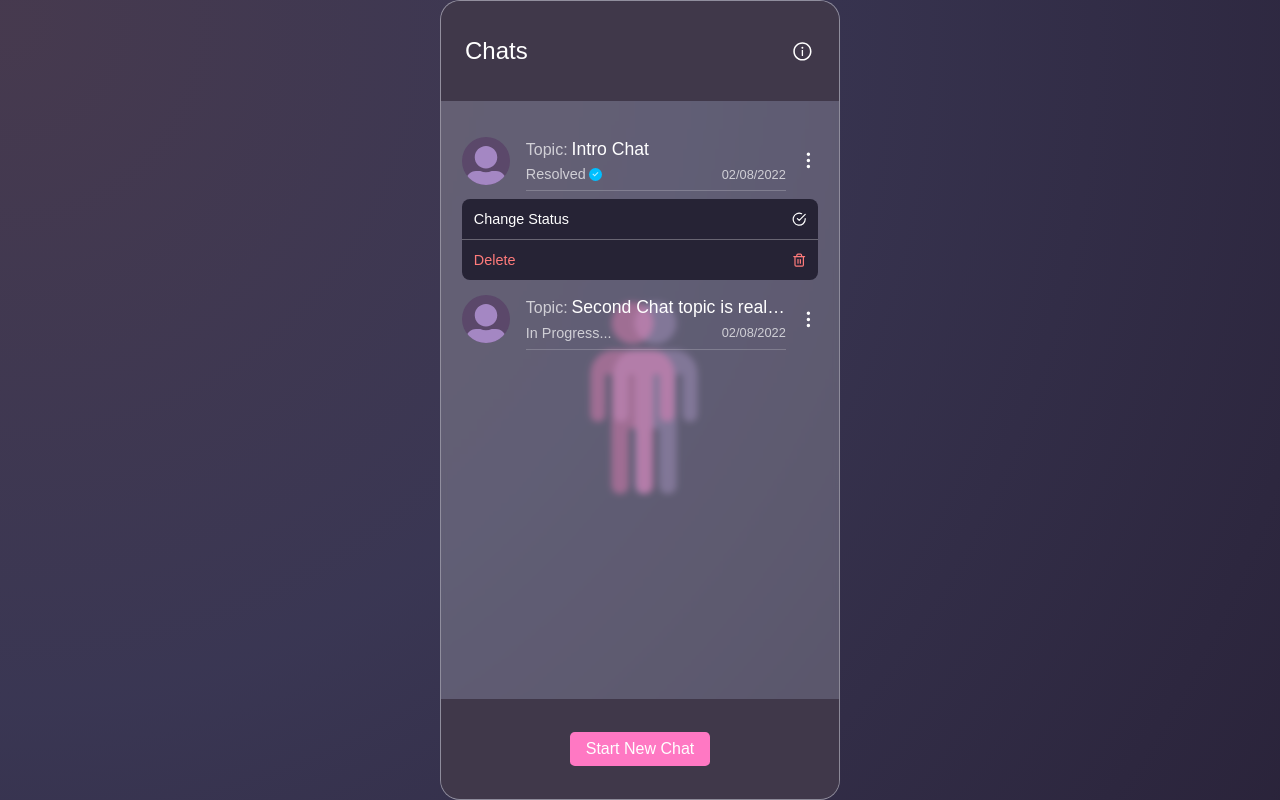
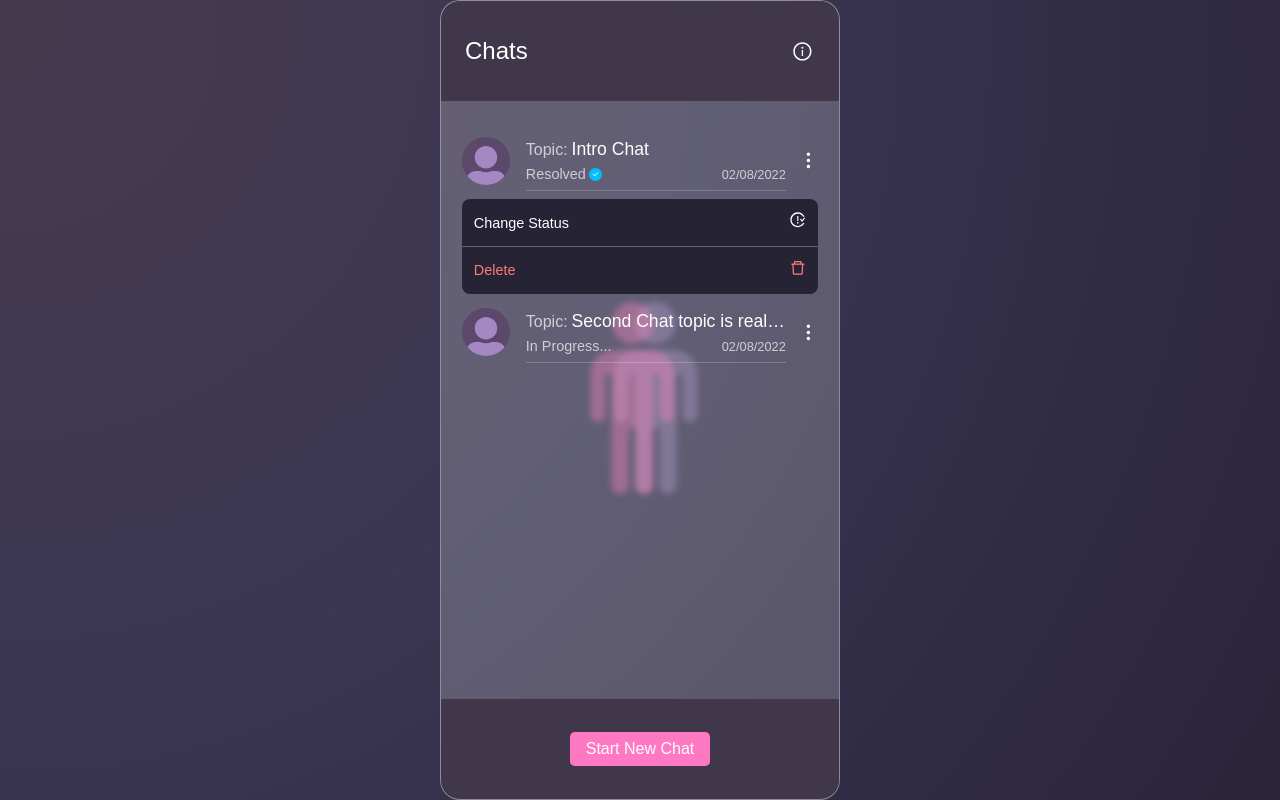
Before and after one commit to vladciuca/shadow-talk, a React (Create React App) app: page / in a window 1280 px wide. Both pictures are taken after a click on the element 808 px from the left and 160 px from the top of the page. Built offline with nearby package versions, Linux system fonts and the light colour scheme.

Commit message:
changed Options dropdown icons

```diff
--- a/src/components/ChatsListItem/ChatsListItem.js
+++ b/src/components/ChatsListItem/ChatsListItem.js
@@ -3,7 +3,7 @@ import { useNavigate } from "react-router-dom";
 import { ChatListContext } from "../../Store";
 import { CgCheck } from "react-icons/cg";
 import { TbDotsVertical } from "react-icons/tb";
-import { FiCheckCircle, FiTrash2 } from "react-icons/fi";
+import { AiOutlineDelete, AiOutlineIssuesClose } from "react-icons/ai";
 import useClickOutside from "../../hooks/useClickOutside";
 import { UserIcon } from "../UserIcon/UserIcon";
 import {
@@ -83,11 +83,16 @@ export const ChatsListItem = ({ id, topic, resolved, date }) => {
         // <OptionsDropdown options={options} />
         <OptionsContainer showOptions={showOptions}>
           <Option onClick={() => toggleChatResolved(id)}>
-            Change Status <FiCheckCircle />
+            Change Status
+            <span>
+              <AiOutlineIssuesClose />
+            </span>
           </Option>
           <Option delete onClick={() => deleteChat(id)}>
             Delete
-            <FiTrash2 />
+            <span>
+              <AiOutlineDelete />
+            </span>
           </Option>
         </OptionsContainer>
       ) : null}
--- a/src/components/ChatsListItem/ChatsListItem.styles.js
+++ b/src/components/ChatsListItem/ChatsListItem.styles.js
@@ -119,4 +119,7 @@ export const Option = styled.div`
       : css`
           ${({ theme }) => theme.text};
         `};
+  span {
+    font-size: 1.1rem;
+  }
 `;
--- a/src/components/Message/Message.js
+++ b/src/components/Message/Message.js
@@ -1,9 +1,12 @@
 import React, { useState, useContext } from "react";
 import { ChatListContext } from "../../Store";
 import { TbDotsVertical } from "react-icons/tb";
-import { FiTrash2 } from "react-icons/fi";
-import { FaUserCircle } from "react-icons/fa";
-import { AiFillStar, AiOutlineStar } from "react-icons/ai";
+import {
+  AiFillStar,
+  AiOutlineStar,
+  AiOutlineUserSwitch,
+  AiOutlineDelete,
+} from "react-icons/ai";
 import useClickOutside from "../../hooks/useClickOutside";
 import { UserIcon } from "../UserIcon/UserIcon";
 import {
@@ -56,14 +59,20 @@ export const Message = ({
       {showOptions ? (
         <OptionsContainer>
           <Option onClick={() => toggleMessageHighlight(chat, messageId)}>
-            Highlight {messageHighlight ? <AiFillStar /> : <AiOutlineStar />}
+            Highlight{" "}
+            <span>{messageHighlight ? <AiFillStar /> : <AiOutlineStar />}</span>
           </Option>
           <Option onClick={() => toggleMessageUser(chat, messageId)}>
-            Switch Self <FaUserCircle />
+            Switch Self{" "}
+            <span>
+              <AiOutlineUserSwitch />
+            </span>
           </Option>
           <Option delete onClick={() => deleteMessage(chat, messageId)}>
             Delete
-            <FiTrash2 />
+            <span>
+              <AiOutlineDelete />
+            </span>
           </Option>
         </OptionsContainer>
       ) : null}
--- a/src/components/Message/Message.styles.js
+++ b/src/components/Message/Message.styles.js
@@ -83,4 +83,7 @@ export const Option = styled.div`
       : css`
           ${({ theme }) => theme.text};
         `};
+  span {
+    font-size: 1.1rem;
+  }
 `;
```
